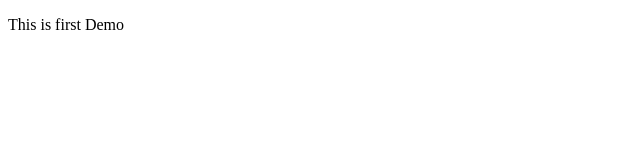
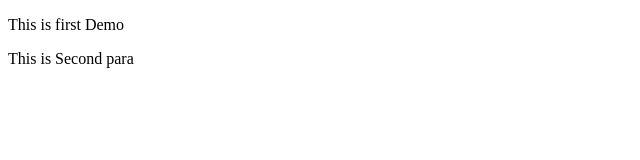
Before and after one commit to vikasdsalve/CGDemo, a plain HTML site: page Index.html in a window 1280 px wide. Shown: the whole page, without its empty margins (0-640 px from the left). Drawn offline with Linux system fonts and the light colour scheme.

Commit message:
Second commit

```diff
--- a/Index.html
+++ b/Index.html
@@ -9,5 +9,8 @@
     <p>
         This is first Demo
     </p>
+    <p>
+        This is Second para
+    </p>
 </body>
 </html>
```
